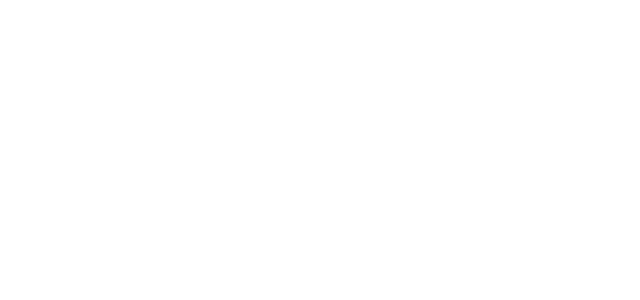
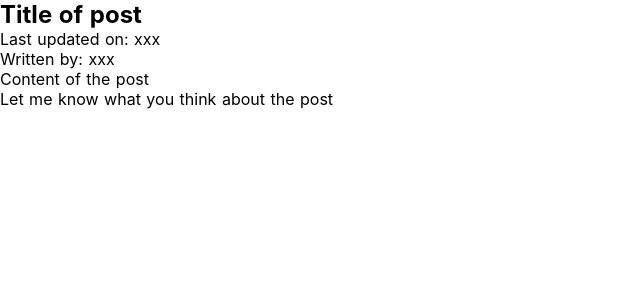
Before and after one commit to prateekvarma/Nuxt-Blog, a Nuxt app: page /posts/1 in a window 1280 px wide. Before the commit this address had no page. Shown: the top 300 px of the page, without its empty margins (0-640 px from the left). Built offline with nearby package versions, Linux system fonts and the light colour scheme.

Commit message:
added individual posts pages (dynamic) using folder approach

```diff
--- /dev/null
+++ b/pages/posts/_id/index.vue
@@ -0,0 +1,15 @@
+<template>
+    <div class="single-post-page">
+        <section class="post">
+            <h1>Title of post</h1>
+            <div class="class-details">
+                <div>Last updated on: xxx</div>
+                <div>Written by: xxx</div>
+            </div>
+            <p>Content of the post</p>
+        </section>
+        <section class="post-feedback">
+            <p>Let me know what you think about the post</p>
+        </section>
+    </div>
+</template>
--- a/pages/posts/index.vue
+++ b/pages/posts/index.vue
@@ -1,6 +1,6 @@
 <template>
     <div class="posts-page">
-
+        <h1>All posts page</h1>
     </div>
 </template>
 
```
